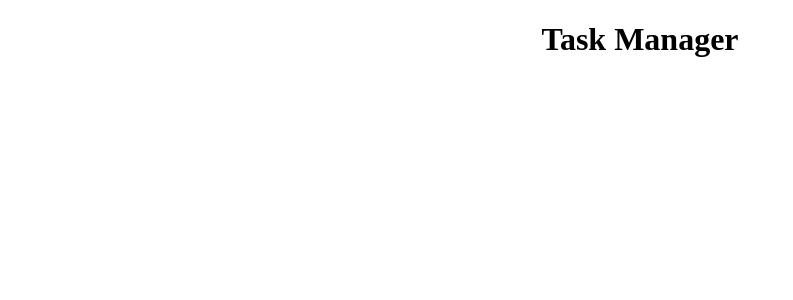
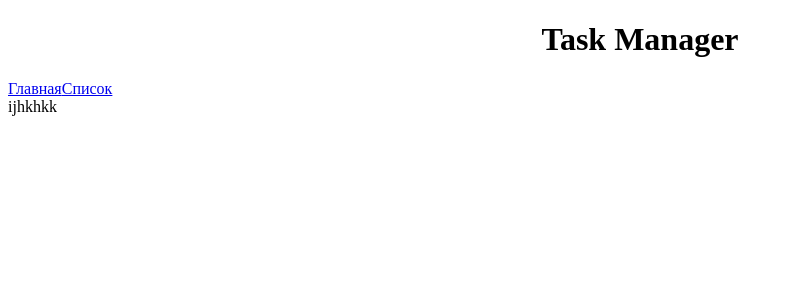
Before and after one commit to MariyaBBB/task-manager, a Vue app: page /list in a window 1280 px wide. Shown: the top 300 px of the page, without its empty margins (0-793 px from the left). Built offline with nearby package versions, Linux system fonts and the light colour scheme.

Commit message:
Подключение vue-router

```diff
--- a/package.json
+++ b/package.json
@@ -2,6 +2,7 @@
   "name": "task-manager",
   "version": "0.1.0",
   "private": true,
+  "noImplicitAny": false,
   "scripts": {
     "serve": "vue-cli-service serve",
     "build": "vue-cli-service build",
@@ -9,7 +10,8 @@
   },
   "dependencies": {
     "core-js": "^3.8.3",
-    "vue": "^2.6.14"
+    "vue": "^2.7.14",
+    "vue-router": "^3.6.5"
   },
   "devDependencies": {
     "@babel/core": "^7.22.5",
--- a/src/App.vue
+++ b/src/App.vue
@@ -1,17 +1,18 @@
 <template>
   <div id="app">
     <h1> Task Manager </h1>
-    <my-component> </my-component>
+    <router-link to="/">Главная</router-link>
+    <router-link to="/list">Список</router-link>
+    <RouterView/>
   </div>
 </template>
 
 <script>
-import MyComponent from './components/MyComponent'
 
 export default {
   name: 'App',
   components: {
-   MyComponent
+
   }
 }
 </script>
--- a/src/main.js
+++ b/src/main.js
@@ -1,6 +1,23 @@
 import Vue from 'vue'
 import App from './App.vue'
+import VueRouter from 'vue-router'
+import ListView from './views/ListView.vue'
+
+Vue.use(VueRouter);
+
+export const router = new VueRouter({
+    mode: 'history',
+    routes: [
+    {
+      name: 'List',
+      path: '/list',
+      component: ListView
+    }
+  ]
+}
+)
 
 new Vue({
+  router,
   render: h => h(App),
 }).$mount('#app')
--- /dev/null
+++ b/src/views/ListView.vue
@@ -0,0 +1,25 @@
+<template>
+    <div id="root">
+
+        ijhkhkk
+    </div>
+</template>
+
+<script>
+
+export default ({
+    name: "ListView",
+
+    data() {
+        return {
+
+
+        }
+    },
+
+    computed: {
+
+    },
+
+})
+</script>
```
Also changed, not shown: src/views/MainView.vue (added), 1 other file (tests, documents, lock files or other folders).
